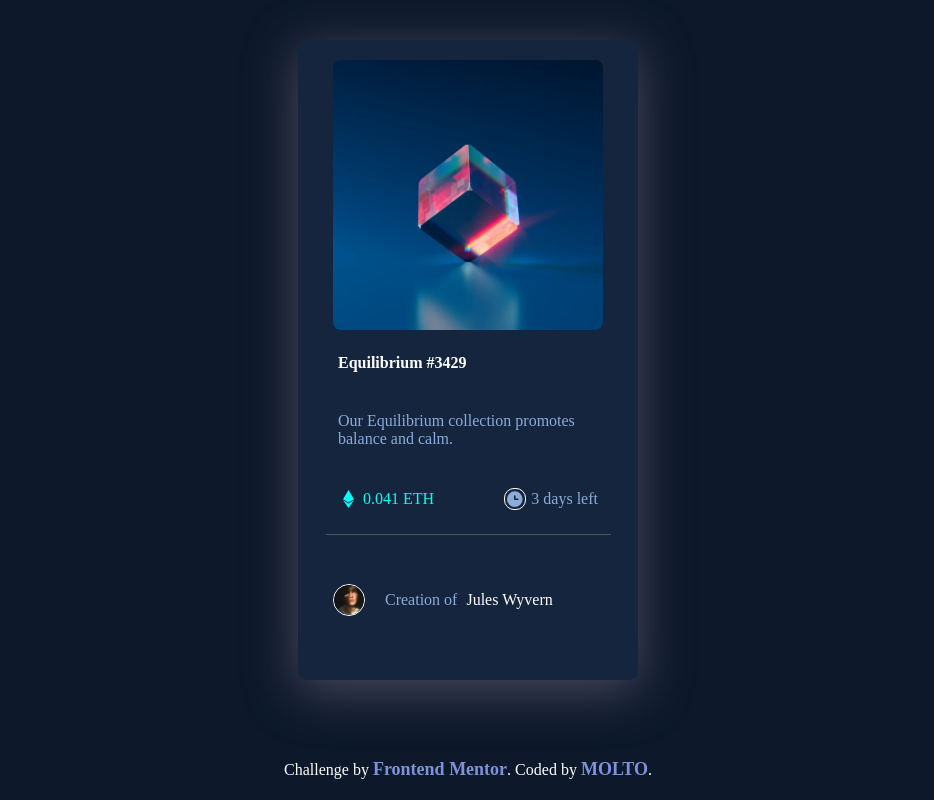
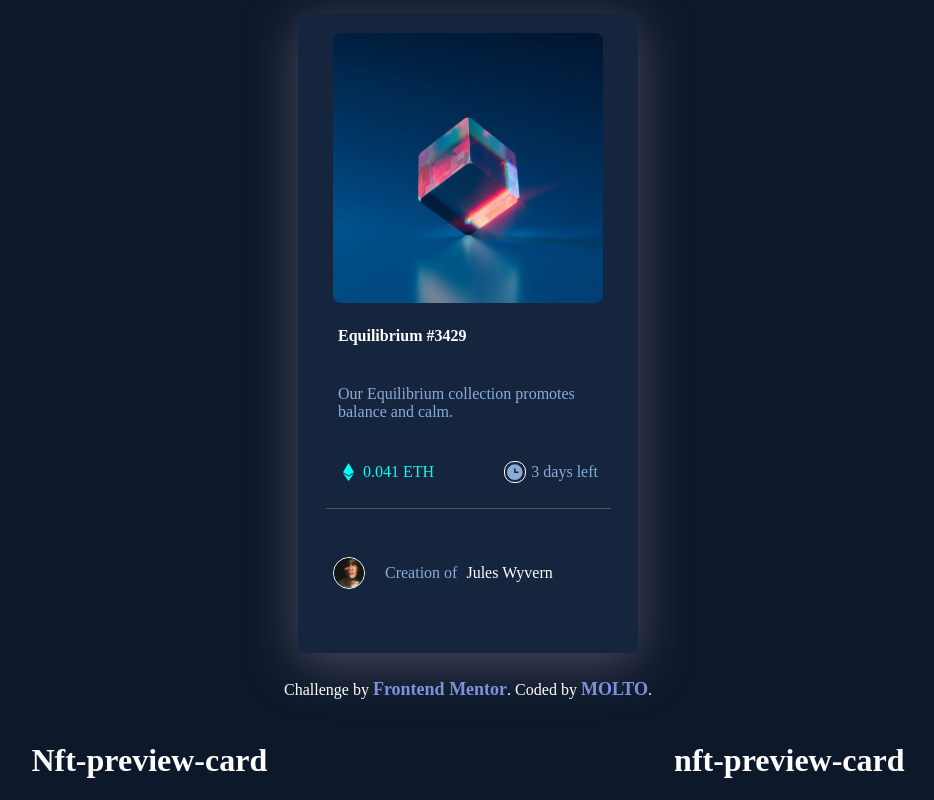
Before and after one commit to M0lt0/nft-preview-card, a plain HTML site: page index.html in a window 1280 px wide. Shown: the whole page, without its empty margins (172-1106 px from the left). Drawn offline with Linux system fonts and the light colour scheme; a web font is replaced by a local one.

Commit message:
all done .

```diff
--- a/index.html
+++ b/index.html
@@ -1,5 +1,5 @@
 <!DOCTYPE html>
-<html lang="en">
+<html lang="en-us">
 
 <head>
   <meta charset="UTF-8">
@@ -55,6 +55,18 @@
     Challenge by <a href="https://www.frontendmentor.io?ref=challenge" target="_blank">Frontend Mentor</a>.
     Coded by <a href="#">MOLTO</a>.
   </div>
+
+  <div class="container-lg px-3 my-5 markdown-body">
+
+    <h1><a href="https://m0lt0.github.io/Nft-preview-card/">Nft-preview-card</a></h1>
+
+
+    <h1 id="nft-preview-card">nft-preview-card</h1>
+
+
+
+  </div>
+
 </body>
 
 </html>
--- a/style.css
+++ b/style.css
@@ -135,6 +135,17 @@ body {
   font-size: 18px;
   font-weight: bold;
 }
+.container-lg {
+  display: flex;
+  flex-direction: row;
+  align-items: center;
+  justify-content: space-around;
+  color: white;
+}
+.container-lg a {
+  text-decoration: none;
+  color: white;
+}
 @media (max-width: 375px) {
   * {
     font-size: 14px;
```
